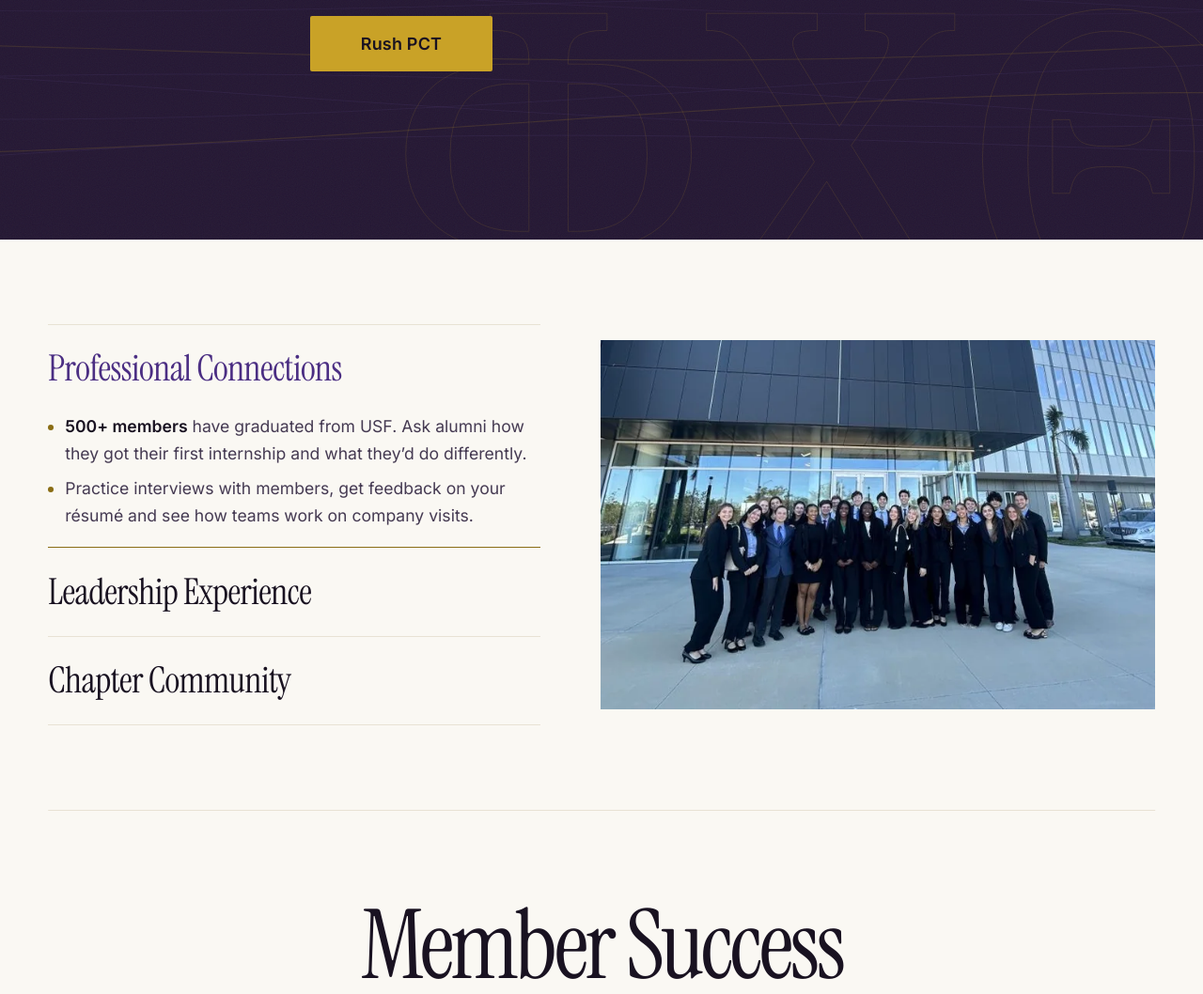
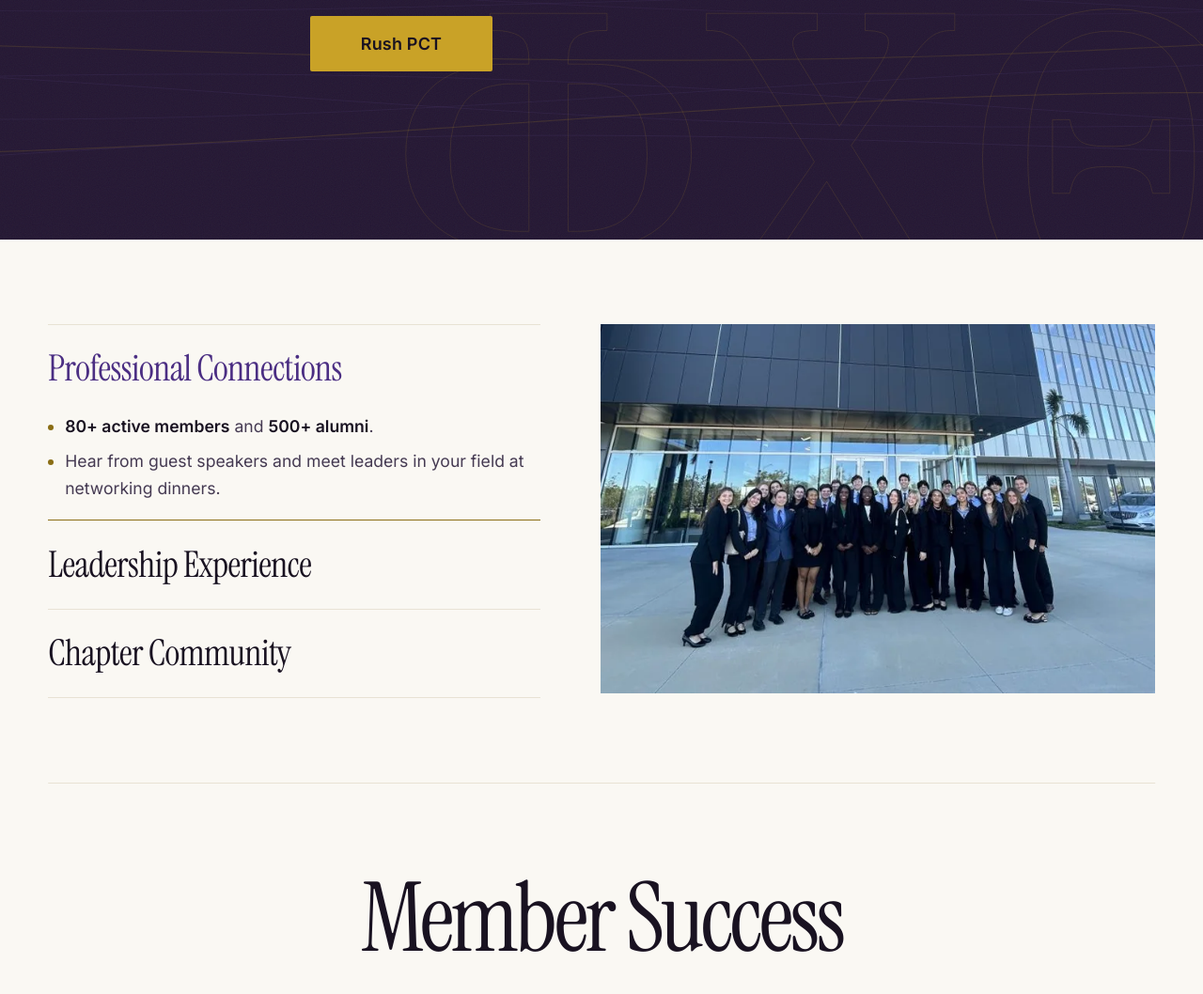
Before and after one commit to Chasebarn/pct-zeta-rho, a website: page v2/index.html in a window 1280 px wide. Shown: the part 545-1603 px from the top of the page at 94% size. Drawn offline with Linux system fonts and the light colour scheme.

Commit message:
Update chapter network copy and align membership photos

```diff
--- a/site/site.css
+++ b/site/site.css
@@ -78,7 +78,6 @@ body:not(.home-page) .v2hd{background:var(--paper)}
 /* Original home composition with stable media and short content transitions. */
 .v2hero-sub{padding-right:.18em;overflow:visible}
 .v2hero-btn{font-size:1.125rem}
-.grow--desktop .grow__wrap{align-items:start}
 .grow--desktop .grow__fig{clip-path:none;opacity:0;transition:opacity 240ms ease}
 .grow--desktop .grow__fig.is-leaving{opacity:1}
 .grow--desktop .grow__fig.is-active{clip-path:none;opacity:1}
--- a/v2/index.html
+++ b/v2/index.html
@@ -146,9 +146,9 @@
 .grow--js .is-open .grow__ttl{color:var(--purple)}
 .grow__btn:focus-visible{outline-offset:5px}
 @media(hover:hover){.grow--js .grow__btn:hover .grow__ttl{color:var(--purple)}}
-.grow--desktop .grow__wrap{display:grid;grid-template-columns:minmax(0,.94fr) minmax(0,1.06fr);gap:clamp(2rem,5vw,4rem);align-items:center}
-.grow--desktop .grow__rows{grid-column:1;grid-row:1;align-self:center}
-.grow--desktop .grow__stage{position:relative;display:block;grid-column:2;grid-row:1;width:100%;aspect-ratio:3/2;align-self:center;overflow:hidden;background:var(--paper-deep)}
+.grow--desktop .grow__wrap{display:grid;grid-template-columns:minmax(0,.94fr) minmax(0,1.06fr);gap:clamp(2rem,5vw,4rem);align-items:start}
+.grow--desktop .grow__rows{grid-column:1;grid-row:1}
+.grow--desktop .grow__stage{position:relative;display:block;grid-column:2;grid-row:1;width:100%;aspect-ratio:3/2;overflow:hidden;background:var(--paper-deep)}
 .grow--desktop .grow__fig{position:absolute;inset:0;z-index:0;margin:0;aspect-ratio:auto;opacity:0;clip-path:inset(0 100% 0 0);pointer-events:none;transition:clip-path 700ms var(--ease)}
 .grow--desktop .grow__fig img{transform:scale(calc(var(--photo-scale,1) + .035));transition:transform 1000ms var(--ease)}
 .grow--desktop .grow__fig.is-leaving{z-index:1;opacity:1;clip-path:inset(0);transition:none}
@@ -726,8 +726,8 @@
         </h2>
         <div class="grow__panel" id="grow-p1" role="region" aria-labelledby="grow-b1">
           <ul class="grow__say">
-            <li><strong>500+ members</strong> have graduated from USF. Ask alumni how they got their first internship and what they’d do differently.</li>
-            <li>Practice interviews with members, get feedback on your résumé and see how teams work on company visits.</li>
+            <li><strong>80+ active members</strong> and <strong>500+ alumni</strong>.</li>
+            <li>Hear from guest speakers and meet leaders in your field at networking dinners.</li>
           </ul>
           <figure class="grow__fig" id="grow-f1" aria-labelledby="grow-b1">
             <img src="../assets/chapter/jabil-company-visit-720.webp"
--- a/v2/parts/02-grow.css
+++ b/v2/parts/02-grow.css
@@ -23,9 +23,9 @@
 .grow--js .is-open .grow__ttl{color:var(--purple)}
 .grow__btn:focus-visible{outline-offset:5px}
 @media(hover:hover){.grow--js .grow__btn:hover .grow__ttl{color:var(--purple)}}
-.grow--desktop .grow__wrap{display:grid;grid-template-columns:minmax(0,.94fr) minmax(0,1.06fr);gap:clamp(2rem,5vw,4rem);align-items:center}
-.grow--desktop .grow__rows{grid-column:1;grid-row:1;align-self:center}
-.grow--desktop .grow__stage{position:relative;display:block;grid-column:2;grid-row:1;width:100%;aspect-ratio:3/2;align-self:center;overflow:hidden;background:var(--paper-deep)}
+.grow--desktop .grow__wrap{display:grid;grid-template-columns:minmax(0,.94fr) minmax(0,1.06fr);gap:clamp(2rem,5vw,4rem);align-items:start}
+.grow--desktop .grow__rows{grid-column:1;grid-row:1}
+.grow--desktop .grow__stage{position:relative;display:block;grid-column:2;grid-row:1;width:100%;aspect-ratio:3/2;overflow:hidden;background:var(--paper-deep)}
 .grow--desktop .grow__fig{position:absolute;inset:0;z-index:0;margin:0;aspect-ratio:auto;opacity:0;clip-path:inset(0 100% 0 0);pointer-events:none;transition:clip-path 700ms var(--ease)}
 .grow--desktop .grow__fig img{transform:scale(calc(var(--photo-scale,1) + .035));transition:transform 1000ms var(--ease)}
 .grow--desktop .grow__fig.is-leaving{z-index:1;opacity:1;clip-path:inset(0);transition:none}
```
Also changed, not shown: AUDIT.md (+1 -1 lines), v2/parts/02-grow.html (+2 -2 lines).
